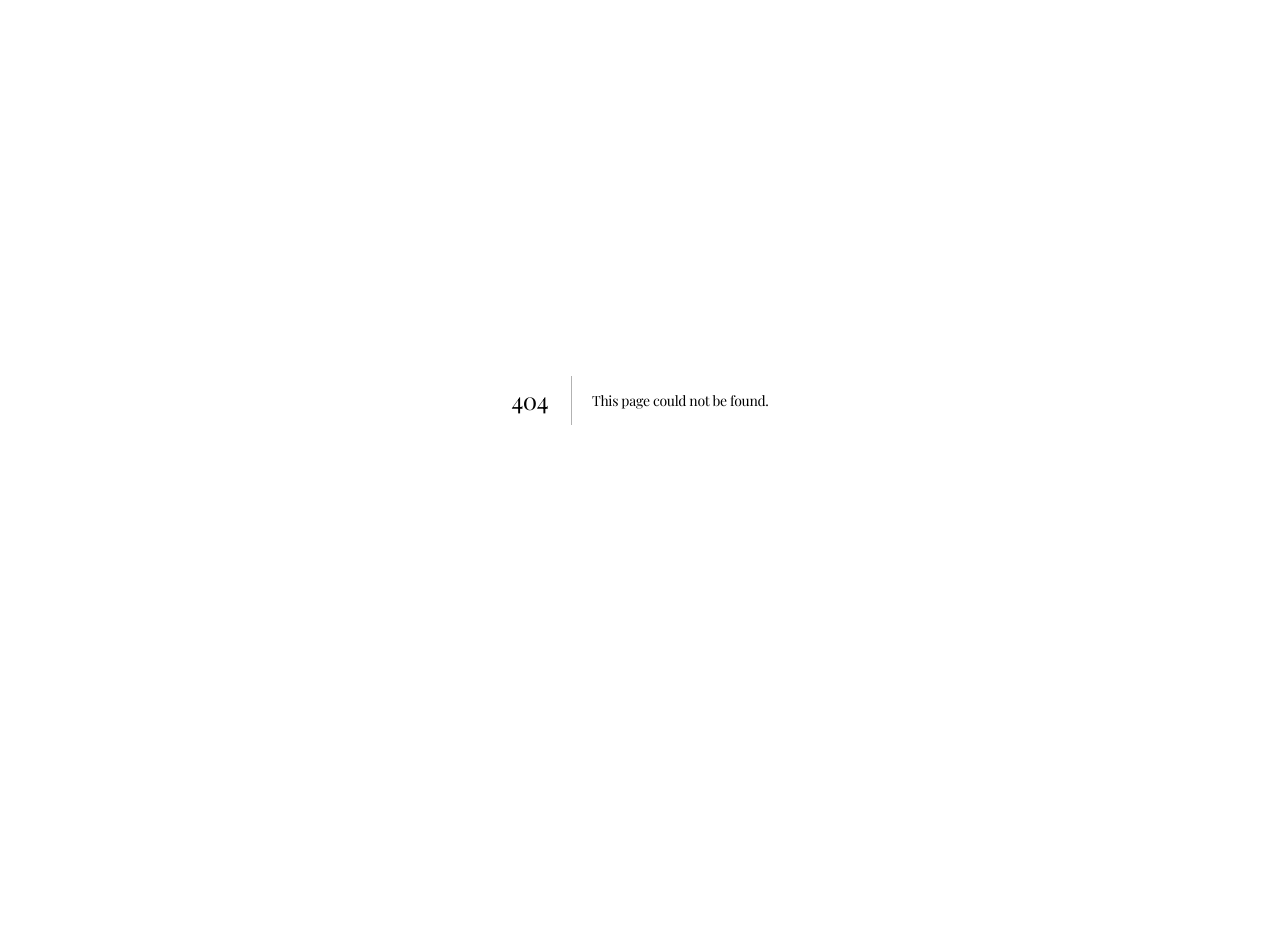
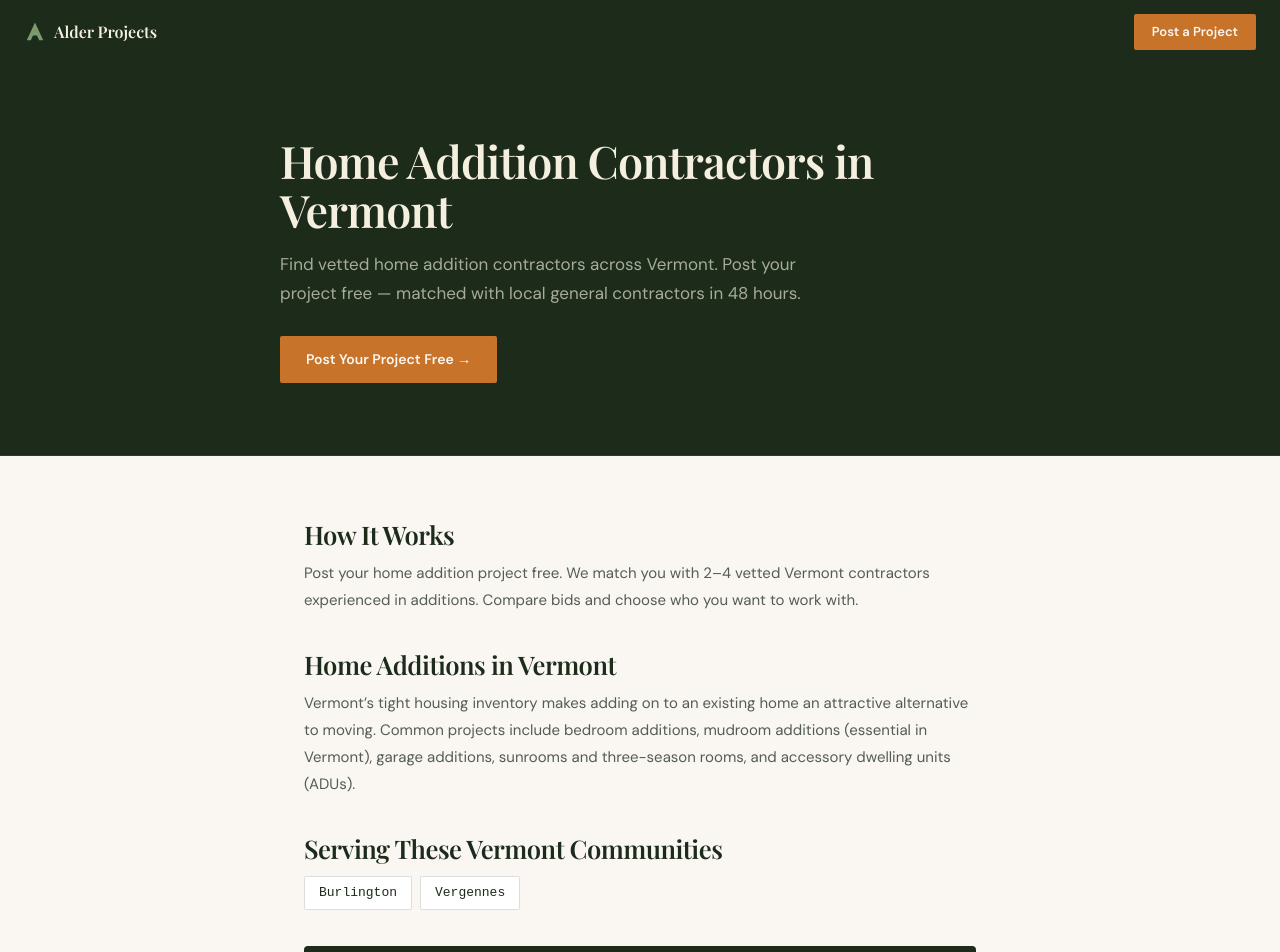
Before and after one commit to alderprojects/alder-projects-site, a Next.js app: page /home-additions-vermont in a window 1280 px wide. Before the commit this address had no page. Shown: the top 952 px of the page. Before the commit the page ends 800 px from the top, so only its background shows below. Built offline with nearby package versions, Linux system fonts and the light colour scheme.

Commit message:
Create page.tsx

```diff
--- /dev/null
+++ b/src/app/home-additions-vermont/page.tsx
@@ -0,0 +1,35 @@
+import { Metadata } from 'next'
+import SeoPage from '@/components/SeoPage'
+
+export const metadata: Metadata = {
+  title: 'Home Additions Vermont | Alder Projects',
+  description: 'Find vetted home addition contractors across Vermont. Post your project free — matched with local contractors in 48 hours.',
+}
+
+const content = {
+  "h1": "Home Addition Contractors in Vermont",
+  "intro": "Find vetted home addition contractors across Vermont. Post your project free — matched with local general contractors in 48 hours.",
+  "sections": [
+    {"heading": "How It Works", "body": "Post your home addition project free. We match you with 2–4 vetted Vermont contractors experienced in additions. Compare bids and choose who you want to work with."},
+    {"heading": "Home Additions in Vermont", "body": "Vermont’s tight housing inventory makes adding on to an existing home an attractive alternative to moving. Common projects include bedroom additions, mudroom additions (essential in Vermont), garage additions, sunrooms and three-season rooms, and accessory dwelling units (ADUs)."}
+  ],
+  "townLinks": [
+    {"label": "Burlington", "href": "/home-additions-burlington-vt"},
+    {"label": "Vergennes", "href": "/home-additions-vergennes-vt"}
+  ],
+  "faqs": [
+    {"q": "How much does a home addition cost in Vermont?", "a": "Home additions in Vermont typically cost $150–$300 per square foot depending on complexity and finishes. A 400 sq ft addition might run $60,000–$120,000."},
+    {"q": "How long does a home addition take in Vermont?", "a": "A typical addition takes 3–6 months from permit approval to completion. The permitting process can take 4–12 weeks depending on your town and scope."},
+    {"q": "Do home additions require permits in Vermont?", "a": "Yes — all structural additions require building permits. Projects in Act 250 jurisdictions may require additional review. Your contractor manages the permitting process."}
+  ],
+  "ctaText": "Post Your Project Free →",
+  "internalLinks": [
+    {"label": "Home additions in Burlington", "href": "/home-additions-burlington-vt"},
+    {"label": "Contractors in Chittenden County", "href": "/chittenden-county-vt"},
+    {"label": "Kitchen remodeling in Vermont", "href": "/kitchen-remodeling-vermont"}
+  ]
+}
+
+export default function Page() {
+  return <SeoPage content={content} />
+}
```
